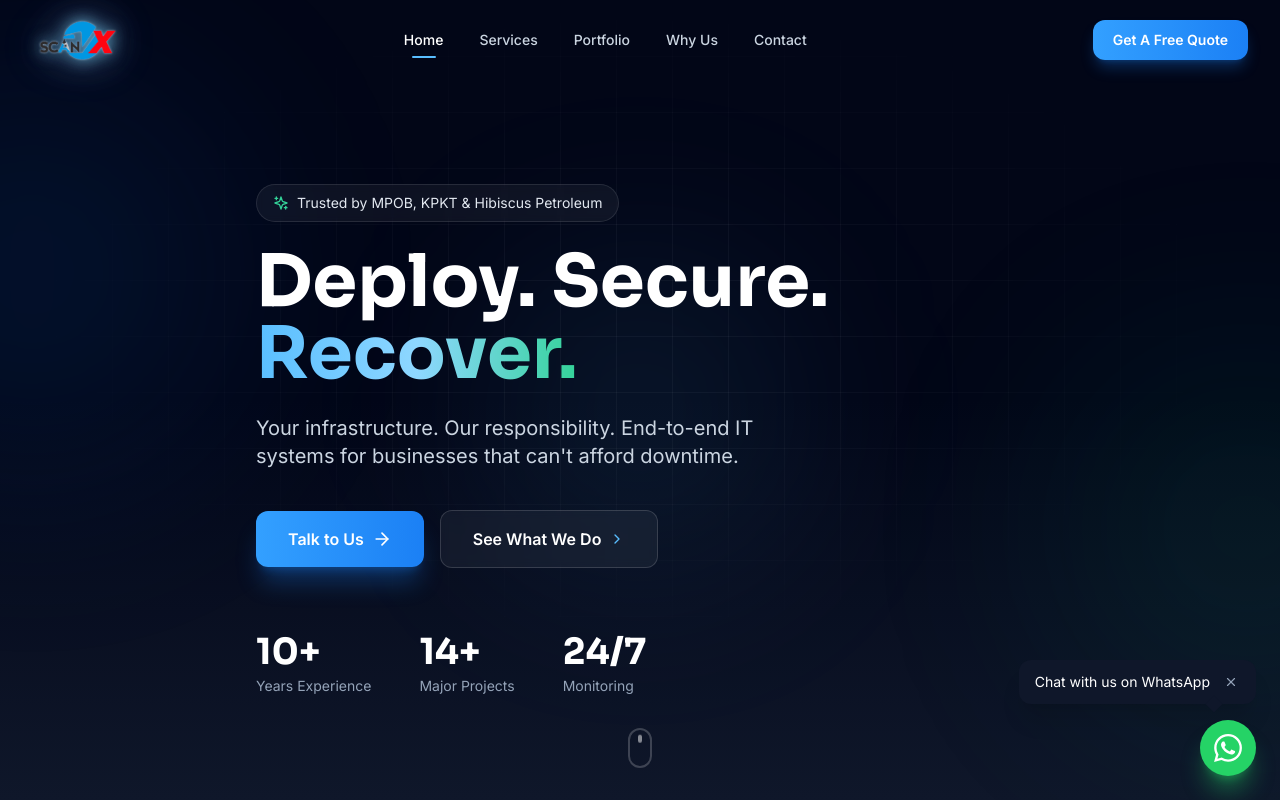
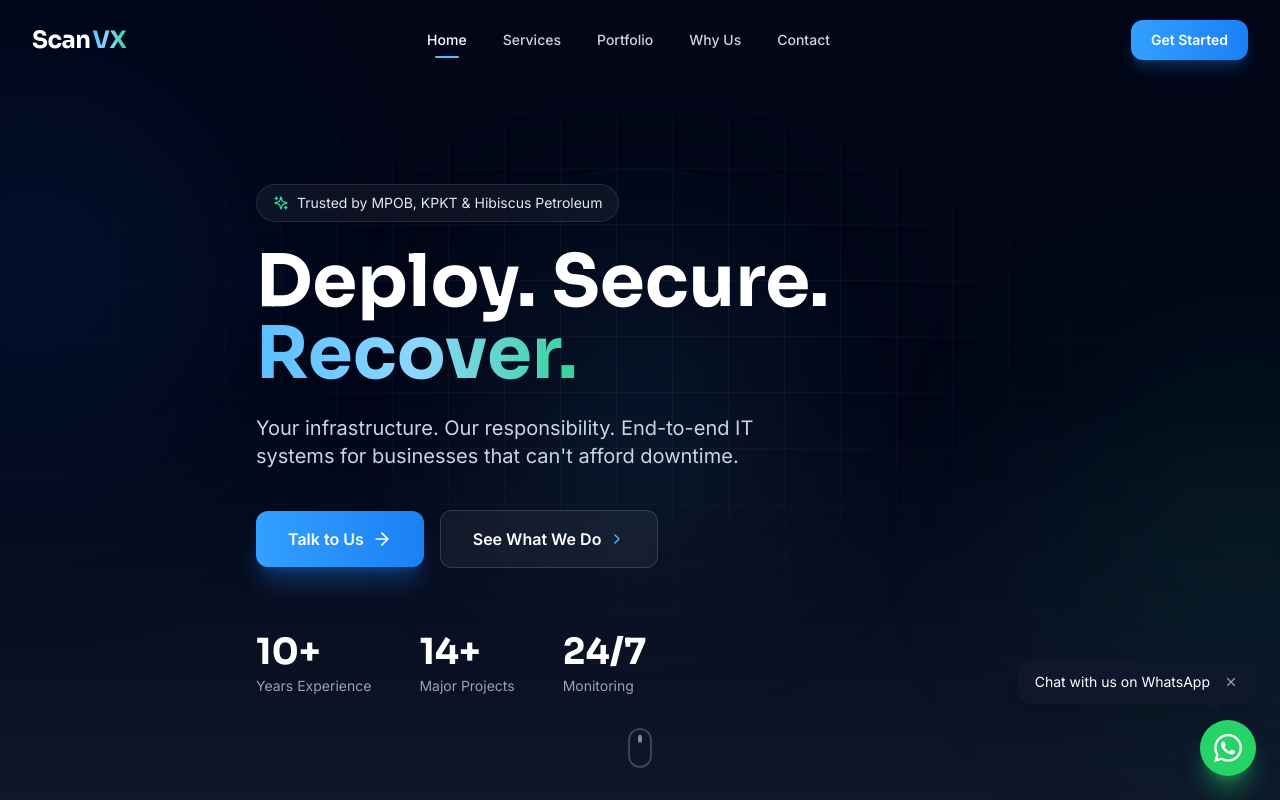
Before and after one commit to fyruz85/scanvx, a React (Vite) app: page / in a window 1280 px wide. Shown: the top 800 px of the page. Built offline with nearby package versions, Linux system fonts and the light colour scheme.

Commit message:
feat: text wordmark logo, Get Started CTA

```diff
--- a/src/components/Header.tsx
+++ b/src/components/Header.tsx
@@ -37,21 +37,14 @@ export function Header() {
     >
       <div className="container-mx container-px">
         <div className="flex h-16 items-center justify-between lg:h-20">
-          {/* Logo */}
+          {/* Text Logo */}
           <button
             onClick={() => scrollTo('home')}
-            className="flex items-center"
-            aria-label="ScanVX Solutions home"
+            className="flex items-center gap-0.5 font-display text-2xl font-bold tracking-tight text-white"
+            aria-label="ScanVX Solution home"
           >
-            <img
-              src="/images/logo.png"
-              alt="ScanVX Solutions"
-              className="h-10 w-auto lg:h-12"
-              style={{
-                filter:
-                  'drop-shadow(0 0 8px rgba(59,180,255,0.55)) drop-shadow(0 0 20px rgba(59,130,246,0.35)) drop-shadow(0 0 1px rgba(255,255,255,0.6)) brightness(1.1)',
-              }}
-            />
+            Scan
+            <span className="gradient-text">VX</span>
           </button>
 
           {/* Desktop nav */}
@@ -80,7 +73,7 @@ export function Header() {
               onClick={() => scrollTo('contact')}
               className="rounded-xl bg-gradient-to-r from-brand-500 to-brand-600 px-5 py-2.5 text-sm font-semibold text-white shadow-lg shadow-brand-600/30 transition-all duration-300 hover:shadow-brand-600/50 hover:brightness-110"
             >
-              Get A Free Quote
+              Get Started
             </button>
           </div>
 
@@ -114,7 +107,7 @@ export function Header() {
               onClick={() => scrollTo('contact')}
               className="mt-2 rounded-xl bg-gradient-to-r from-brand-500 to-brand-600 px-5 py-3 text-sm font-semibold text-white"
             >
-              Get A Free Quote
+              Get Started
             </button>
           </nav>
         )}
```
